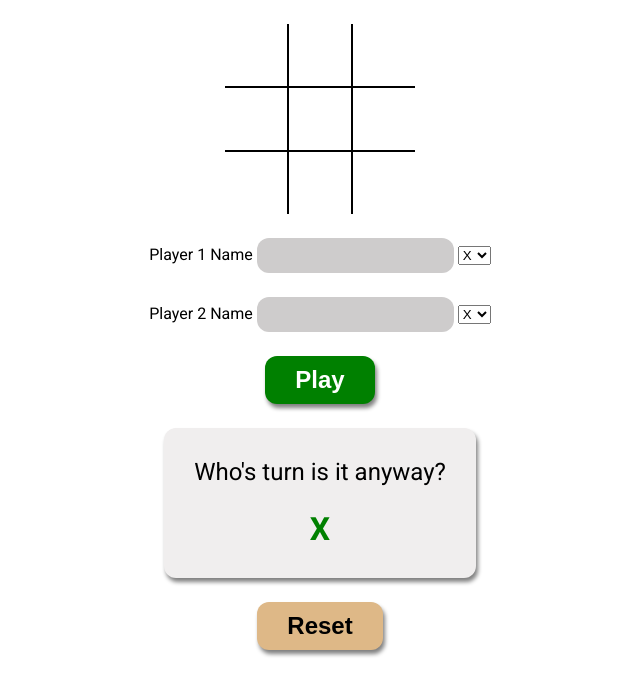
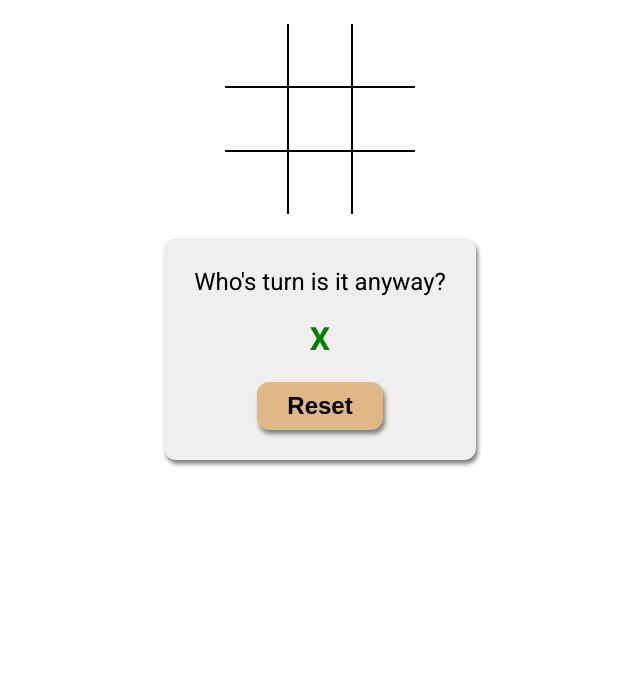
Before and after one commit to ccharlton2/odin-tic-tac-toe, a website: page index.html in a window 1280 px wide. Both pictures are taken after a click on the button "Play". Shown: the part 89-784 px from the top of the page, without its empty margins (320-960 px from the left). Drawn offline with Linux system fonts and the light colour scheme.

Commit message:
Toggle user controls

```diff
--- a/app.js
+++ b/app.js
@@ -1,4 +1,7 @@
 const resetButton = document.querySelector(".reset-button");
+const playButton = document.querySelector(".play-button");
+const currentTurnDiv = document.querySelector(".turn-card");
+const playerInputDiv = document.querySelector(".player-input");
 
 const Player = (name, isHuman, token) => {
   const getName = () => name;
@@ -53,10 +56,37 @@ const Game = (() => {
         boardContainer.appendChild(newRow);
       }
     };
+
+    const resetGame = function () {
+      gameBoard = [
+        ["", "", ""],
+        ["", "", ""],
+        ["", "", ""],
+      ];
+
+      controller.render();
+    };
+
+    resetButton.addEventListener("click", () => {
+      if (confirm("Are you sure you want to reset?")) {
+        resetGame();
+        playerInputDiv.classList.toggle("hidden");
+        currentTurnDiv.classList.toggle("hidden");
+      }
+    });
     return { render };
   })(gameBoard);
 
   const controller = DisplayController;
+
+  const playGame = () => {
+    playerInputDiv.classList.toggle("hidden");
+    currentTurnDiv.classList.toggle("hidden");
+  };
+
+  playButton.addEventListener("click", () => {
+    playGame();
+  });
 
   const placeToken = (token, x, y) => {
     if (gameBoard[x][y] === "") {
@@ -67,22 +97,6 @@ const Game = (() => {
       alert("Space occupied. Please try an empty square!");
     }
   };
-
-  const resetGame = function () {
-    gameBoard = [
-      ["", "", ""],
-      ["", "", ""],
-      ["", "", ""],
-    ];
-
-    controller.render();
-  };
-
-  resetButton.addEventListener("click", () => {
-    if (confirm("Are you sure you want to reset?")) {
-      resetGame();
-    }
-  });
 
   const getGameBoard = () => gameBoard;
 
--- a/index.html
+++ b/index.html
@@ -47,15 +47,13 @@
           </select></label
         >
       </div>
+      <button class="play-button">Play</button>
     </div>
 
-    <button class="play-button">Play</button>
-
-    <div class="turn-card">
+    <div class="turn-card hidden">
       Who's turn is it anyway?
       <div class="current-turn"></div>
+      <button class="reset-button">Reset</button>
     </div>
-
-    <button class="reset-button">Reset</button>
   </body>
 </html>
--- a/style.css
+++ b/style.css
@@ -95,3 +95,7 @@ button:hover {
   background-color: rgb(206, 204, 204);
   padding: 10px;
 }
+
+.hidden {
+  display: none;
+}
```
